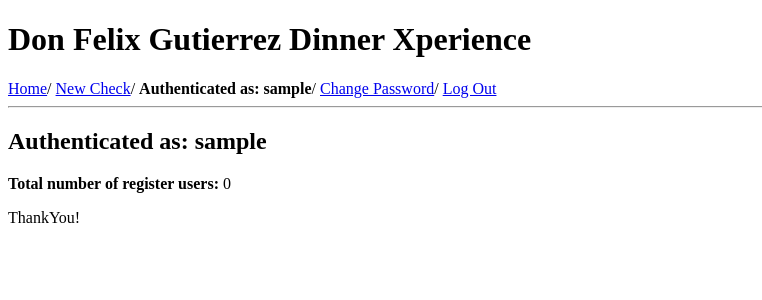
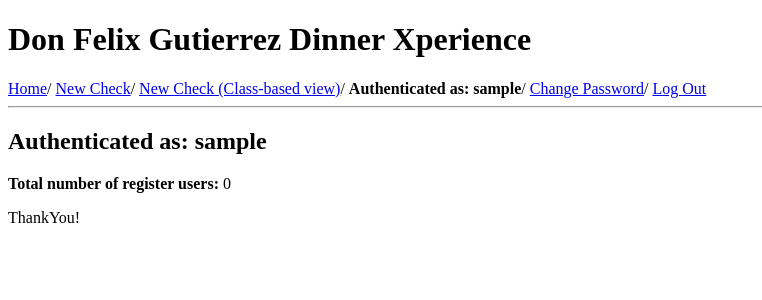
Before and after one commit to pauloccardona/django_project, a Django app: page / in a window 1280 px wide. Shown: the top 300 px of the page, without its empty margins (0-762 px from the left). Run offline with Django 4.2, Linux system fonts and the light colour scheme; the visitor is signed in with stand-in values (Sample User, id 1); data comes from the database, SQL or seed files in the repository; parts of the project's set-up code (start-up, migrations or seed data) failed here and were passed over.

Commit message:
Tutorial7: ClassBasedView for "New-Check"

```diff
--- a/core/views.py
+++ b/core/views.py
@@ -2,6 +2,8 @@ from django.shortcuts import render,redirect
 from django.contrib.auth.forms import User
 from django.contrib.auth.forms import UserCreationForm
 from django.contrib.auth.decorators import login_required
+from django.views.generic import TemplateView
+from django.contrib.auth.mixins import loginRequiredMixins
 
 # Create your views here.
 def home(request):
@@ -25,3 +27,6 @@ def signup(request):
 @login_required
 def new_check(request):
     return render(request,"new_check.html")
+
+class NewCheck(loginRequiredMixins,TemplateView):
+    template_name = "new_check.html"
--- a/django_project/templates/base.html
+++ b/django_project/templates/base.html
@@ -8,7 +8,8 @@
     <h1>Don Felix Gutierrez Dinner Xperience</h1>
     <a href="{% url 'home' %}">Home</a>/
     {% if user.is_authenticated %}
-        <a href="{% url 'newcheck' %}">New Check</a>/ <b>Authenticated as: {{ user.username }}</b>/
+        <a href="{% url 'newcheck' %}">New Check</a>/
+        <a href="{% url 'newcheck2' %}">New Check (Class-based view)</a>/ <b>Authenticated as: {{ user.username }}</b>/
         <a href="{% url 'password_change' %}">Change Password</a>/
         <a href="{% url 'logout' %}">Log Out</a>
     {% else %}
--- a/django_project/urls.py
+++ b/django_project/urls.py
@@ -23,6 +23,7 @@ from core import views
 urlpatterns = [
     path("", views.home, name="home"),
     path("newcheck/", views.new_check, name="newcheck"),
+    path("newcheck2/",views.NewCheck.as_view(), name="newcheck2"),
     path("signup/", views.signup, name="signup"),
     path("accounts/", include('django.contrib.auth.urls')),
     path("admin/", admin.site.urls),
```
